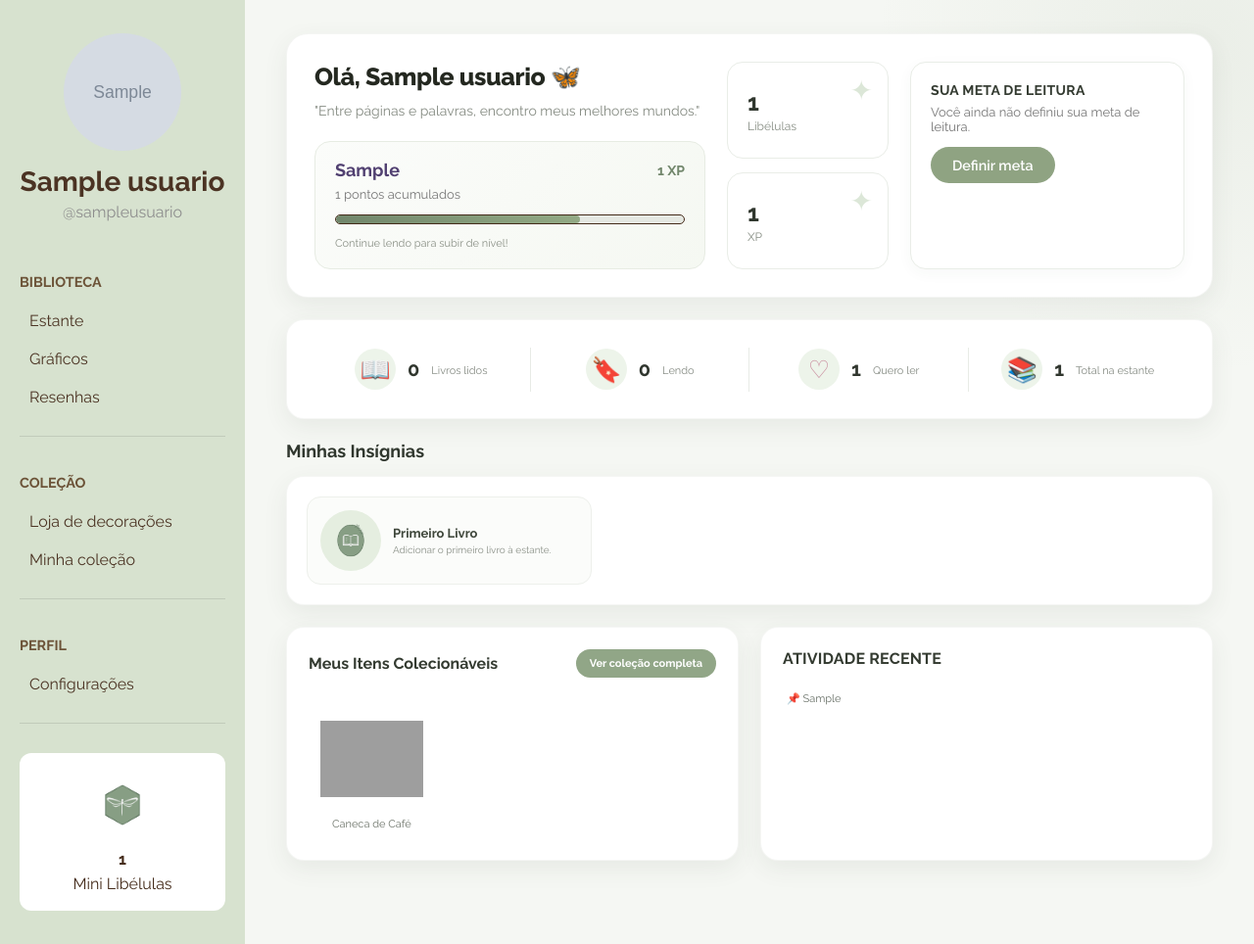
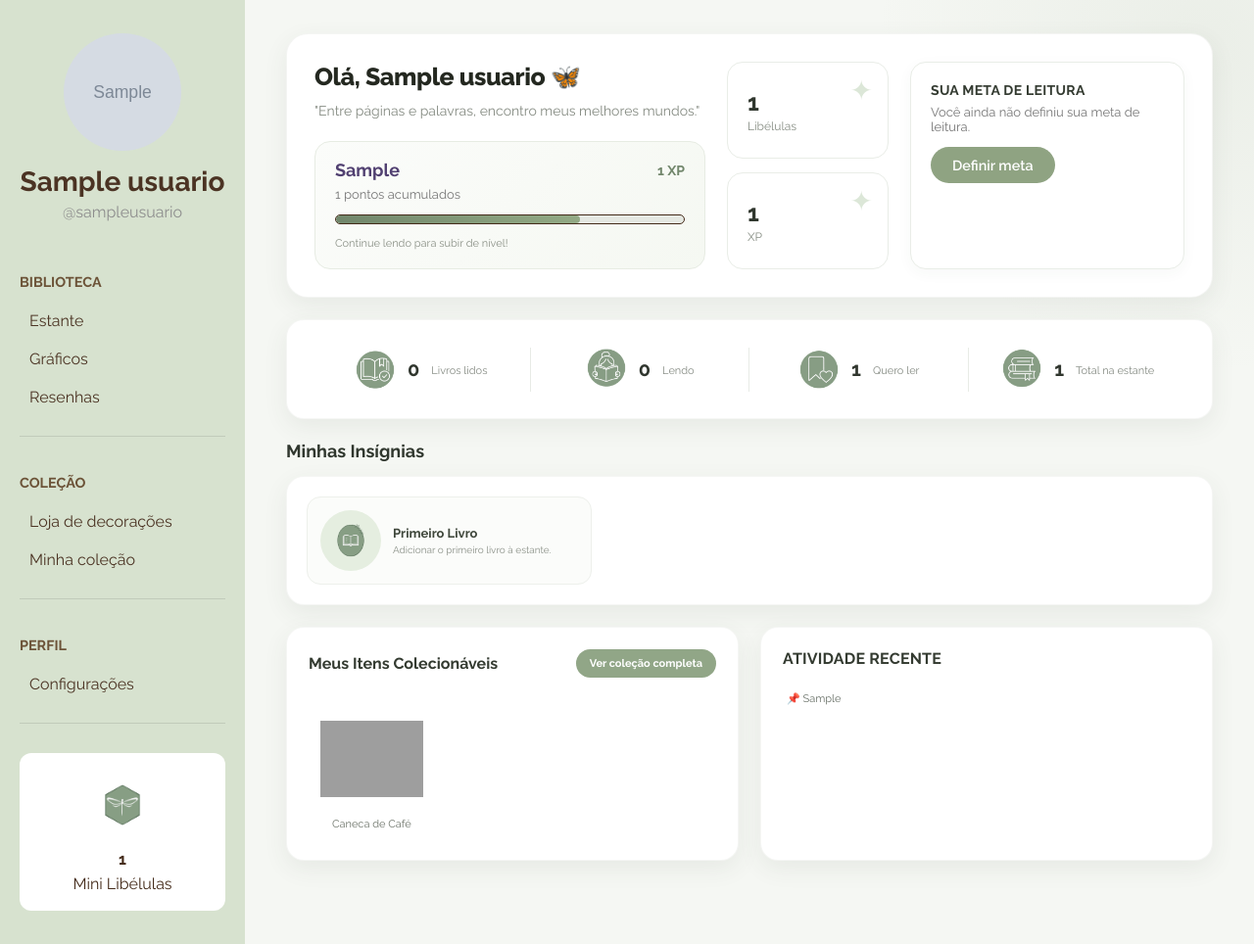
Before and after one commit to Isa-fee/Liberium, a Flask app: page /user/perfil in a window 1280 px wide. Shown: the part 76-1040 px from the top of the page at 98% size. Run offline with Flask 3, Linux system fonts and the light colour scheme; a user stored in the database is signed in; tables that the repository leaves empty hold one stand-in row (values such as "Sample post"); grey boxes marked "Sample" are stand-in pictures; grey boxes are pictures that could not be loaded.

Commit message:
adicionando novos icones em perfil

```diff
--- a/static/css/perfil/style.css
+++ b/static/css/perfil/style.css
@@ -672,7 +672,7 @@
     background: #e8ebe6;
 }
 
-.estatisticas .item::before {
+/* .estatisticas .item::before {
     font-size: 25px;
     width: 42px;
     height: 42px;
@@ -698,8 +698,38 @@
 
 .estatisticas .item:nth-child(4)::before {
     content: "📚";
+} */
+.estatisticas .item::before {
+    content: "";
+
+    width: 42px;
+    height: 42px;
+
+    /* border-radius: 50%; */
+
+    display: flex;
+    align-items: center;
+    justify-content: center;
+    background-repeat: no-repeat;
+    background-position: center;
+    background-size: 42px;
 }
 
+.estatisticas .item:nth-child(1)::before {
+    background-image: url("/static/img/icones/livros-lidos.png");
+}
+
+.estatisticas .item:nth-child(2)::before {
+    background-image: url("/static/img/icones/lendo.png");
+}
+
+.estatisticas .item:nth-child(3)::before {
+    background-image: url("/static/img/icones/quero-ler.png");
+}
+
+.estatisticas .item:nth-child(4)::before {
+    background-image: url("/static/img/icones/estante.png");
+}
 .estatisticas .item h2 {
     margin: 0;
     color: #30362e;
```
Also changed, not shown: templates/user/perfil.html (+0 -20 lines), static/img/icones/estante.png (added), static/img/icones/lendo.png (added), static/img/icones/livros-lidos.png (added), static/img/icones/quero-ler.png (added).
